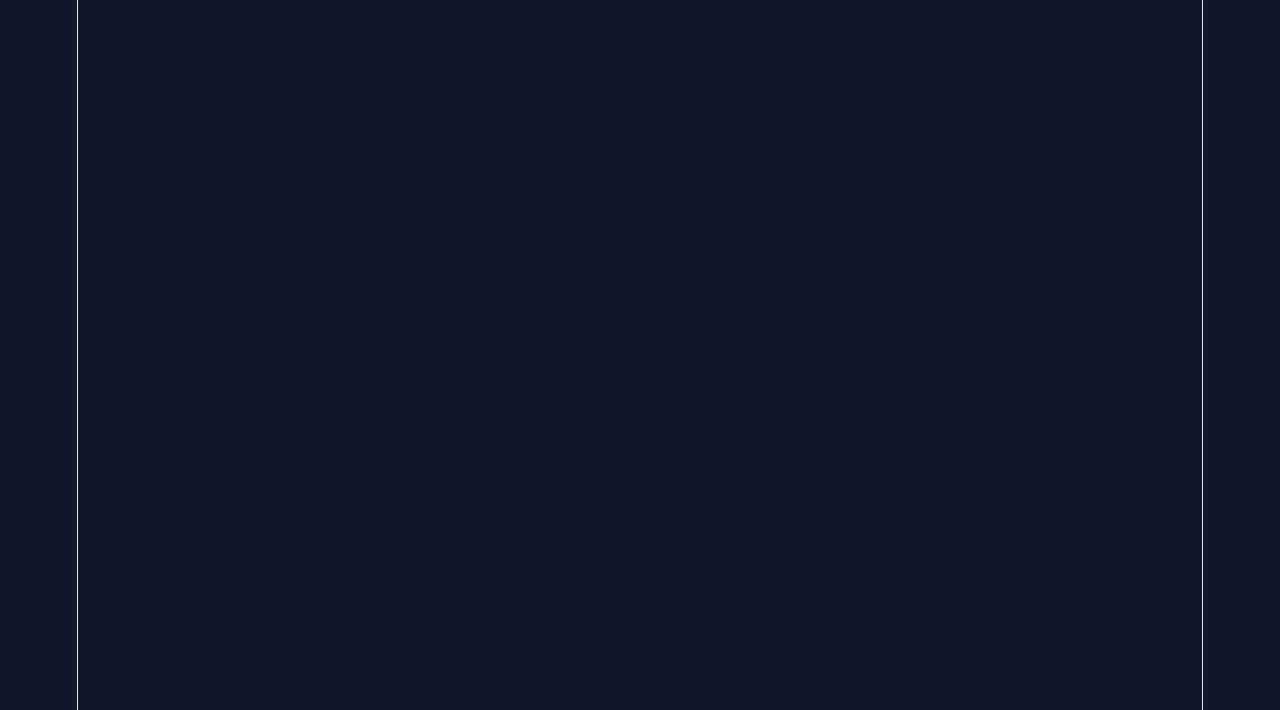
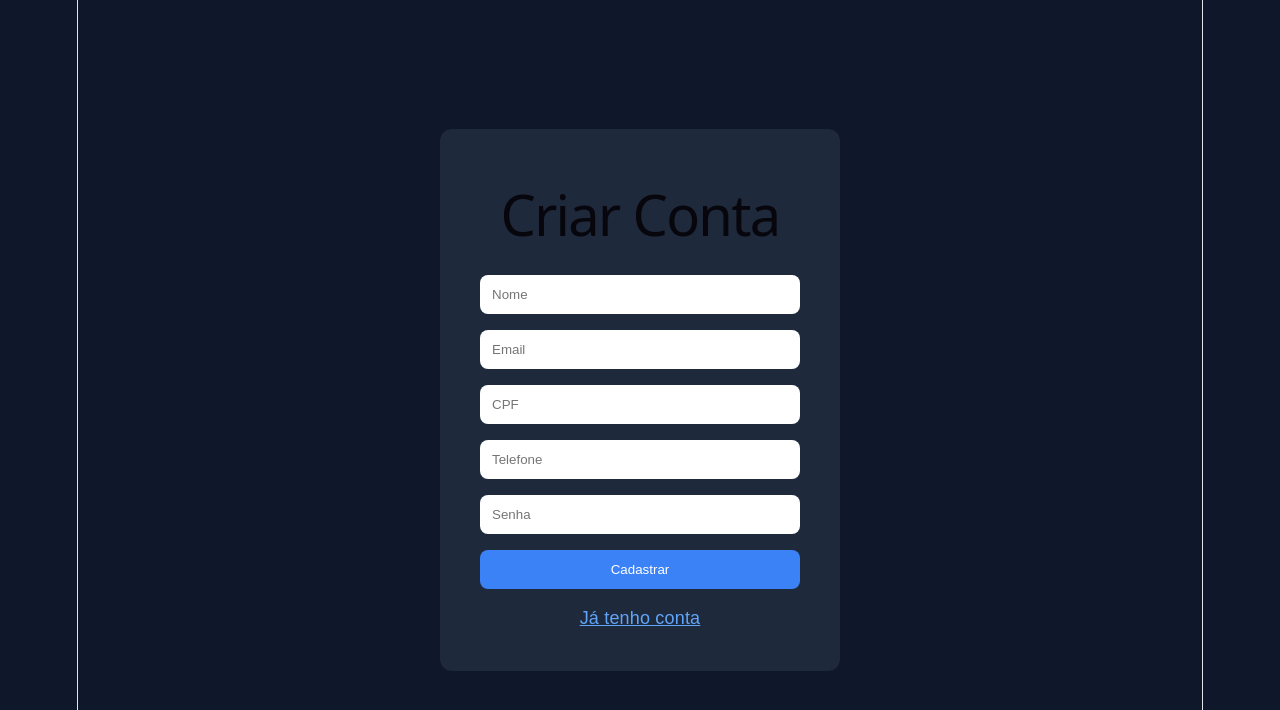
Before and after one commit to ErickLSSousa/Front-end-trabalho-Luciano, a React app in the folder frontend/: page /register in a window 1280 px wide. Shown: the top 710 px of the page. Built offline with nearby package versions, Linux system fonts and the light colour scheme; the HTML template or start-up script is replaced by a standard one.

Commit message:
descobri o erro eu acho

```diff
--- a/frontend/src/pages/Register.jsx
+++ b/frontend/src/pages/Register.jsx
@@ -30,9 +30,8 @@ export default function Register() {
 
       navigate('/login')
     } catch (err) {
-      console.log(err)
-
-      setError(JSON.stringify(err.response.data))
+      setError('Erro ao cadastrar usuário')
+    }
   }
 
   return (
@@ -44,7 +43,7 @@ export default function Register() {
 
         <input
           type="text"
-            name="fullname"
+          name="fullName"
           placeholder="Nome"
           onChange={handleChange}
         />
@@ -85,4 +84,3 @@ export default function Register() {
     </div>
   )
 }
-}
```
Lines whose indentation alone changed are shown as unchanged.
